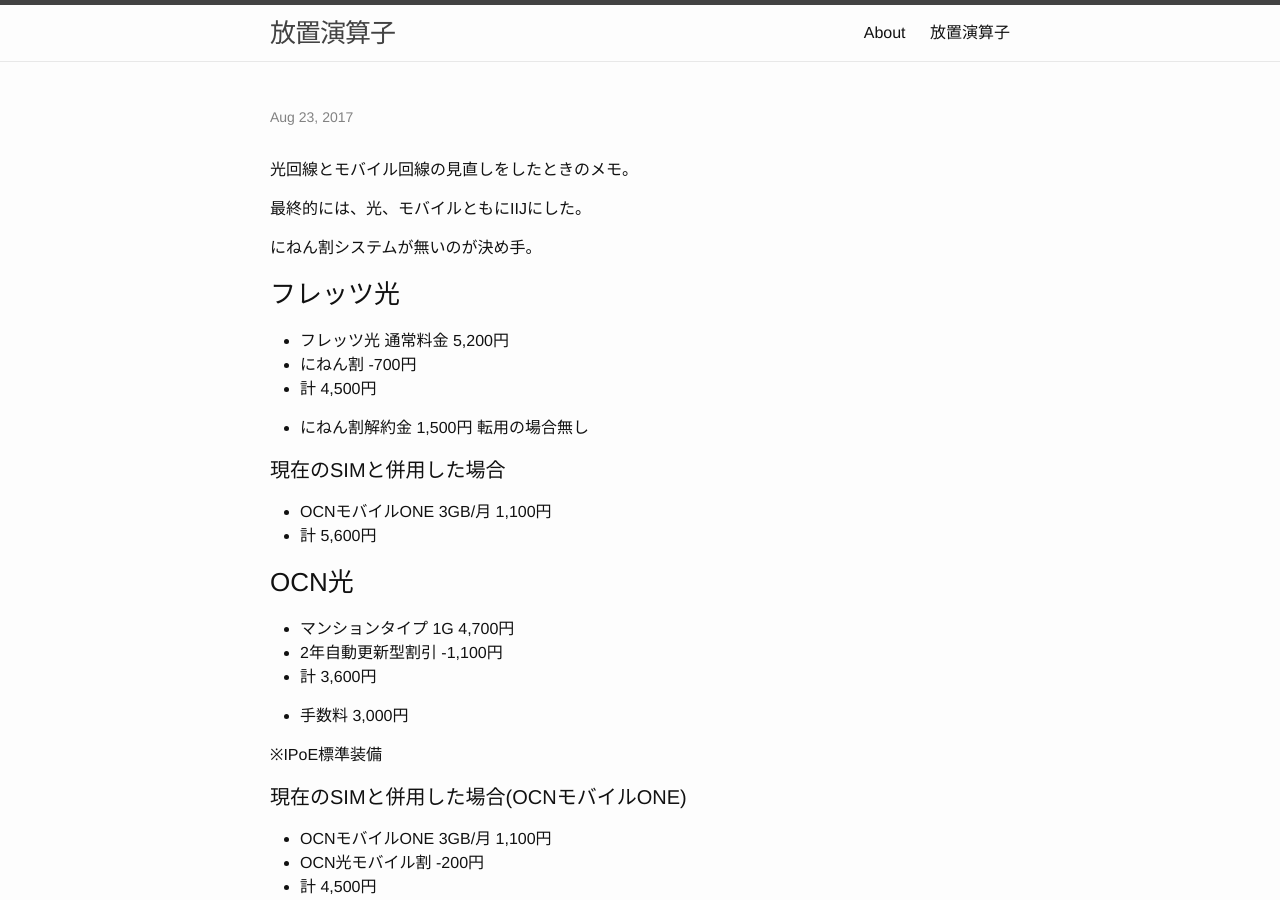
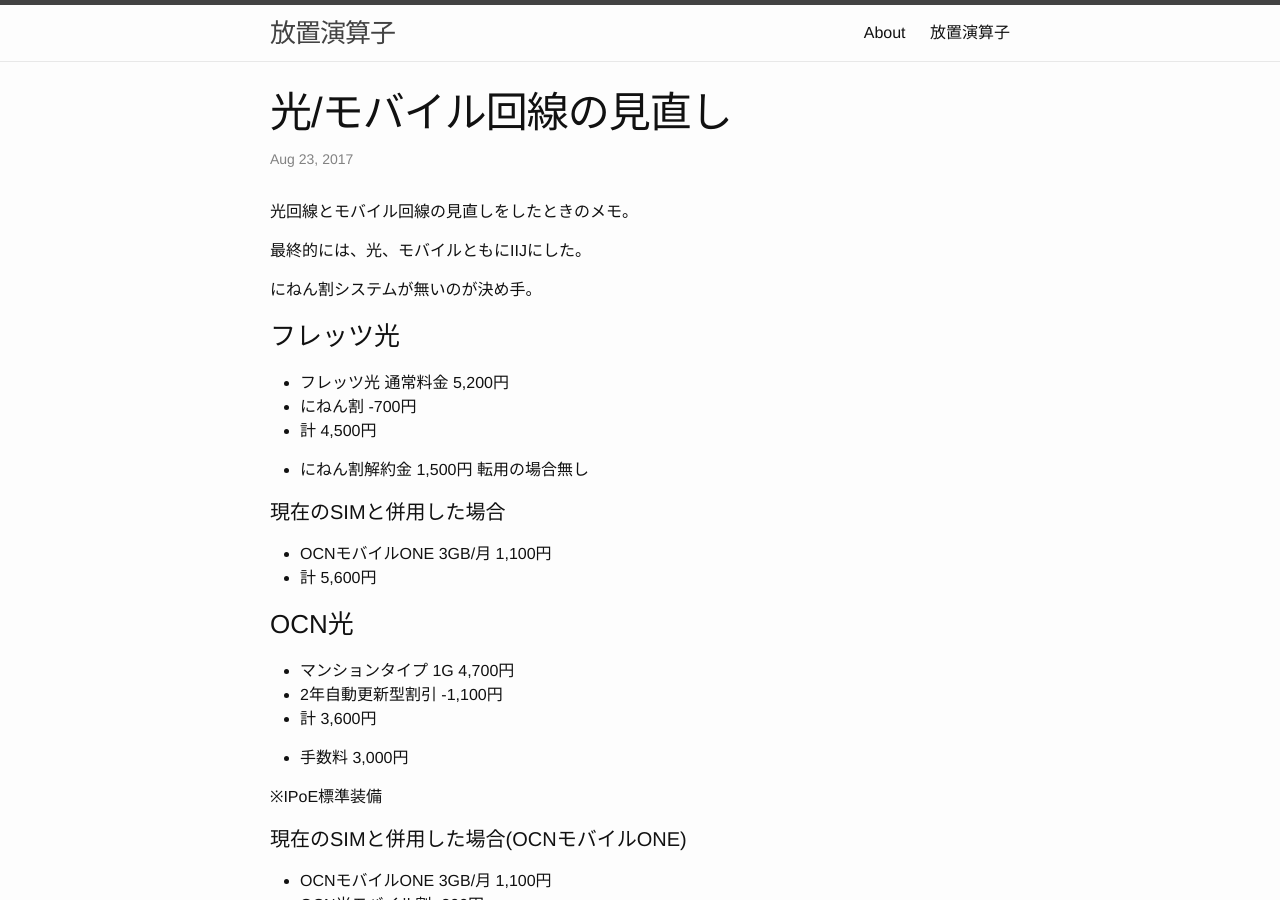
Before and after one commit to kikei/kikei.github.io, a Jekyll site: the page built from _posts/2017-08-23-ftth.md, in a window 1280 px wide and 900 px high. Built offline with Jekyll 4.4.1, drawn with Linux system fonts in a browser that asks for light colours.

Commit message:
fix; add title to post for ftth

```diff
--- a/_posts/2017-08-23-ftth.md
+++ b/_posts/2017-08-23-ftth.md
@@ -1,6 +1,6 @@
 ---
 layout: post
-title:  ""
+title:  "光/モバイル回線の見直し"
 categories: home
 ---
 
```
